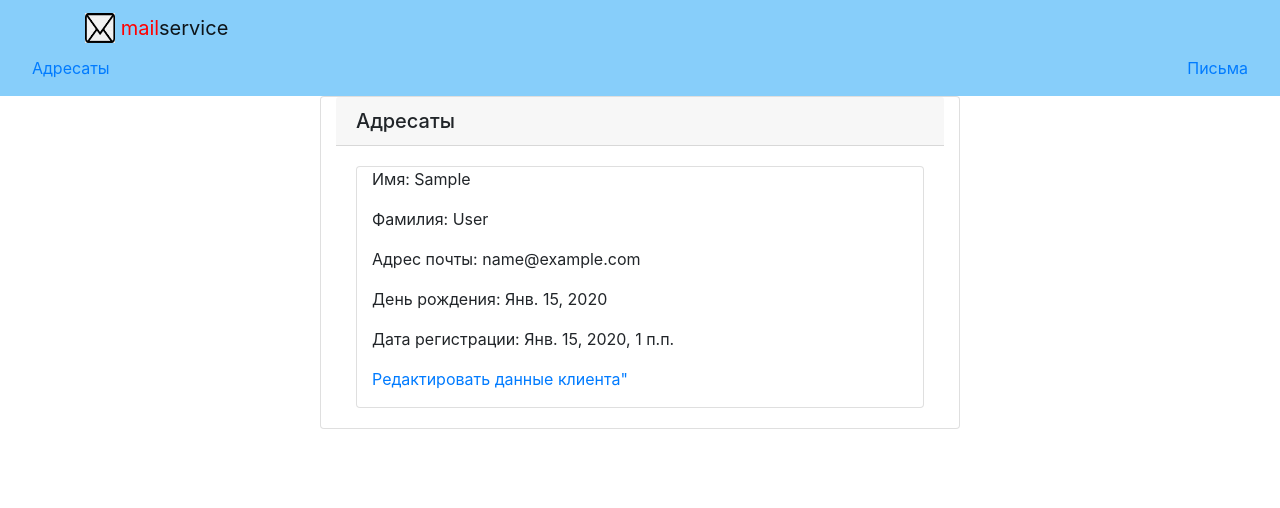
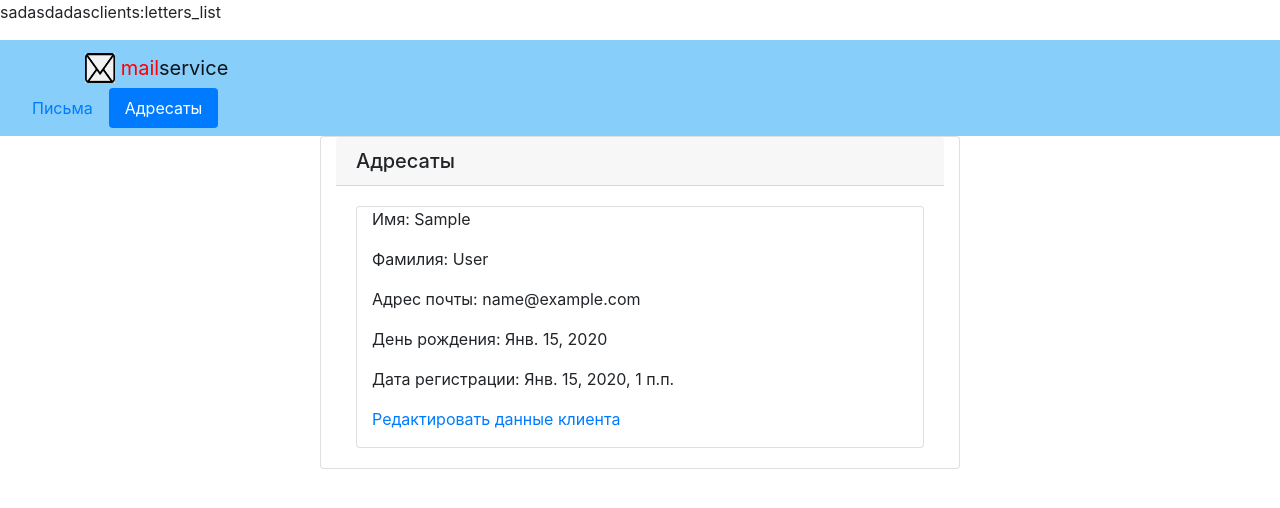
Before and after one commit to creamsandwch/mail_service, a Django app: page /letters/ in a window 1280 px wide. Shown: the top 508 px of the page. Run offline with Django 3.2, Linux system fonts and the light colour scheme; tables that the repository leaves empty hold one stand-in row (values such as "Sample post"); some libraries are stand-ins or nearby versions.

Commit message:
editing + listing + nav panel

```diff
--- a/mail_service/clients/admin.py
+++ b/mail_service/clients/admin.py
@@ -23,7 +23,7 @@ class ClientAdmin(admin.ModelAdmin):
 
     def letters(self, obj):
         '''Отправленные письма.'''
-        return obj.letters.all()
+        return obj.letters.all().values('text')
 
     def full_name(self, obj):
         return obj.first_name + ' ' + obj.last_name
@@ -34,8 +34,10 @@ class EmailLetterAdmin(admin.ModelAdmin):
     readonly_fields = [
         'sent_at',
         'is_opened',
+        'client',
     ]
     list_display = [
+        'id',
         'text',
         'header',
         'client'
--- a/mail_service/clients/forms.py
+++ b/mail_service/clients/forms.py
@@ -5,7 +5,7 @@ from __future__ import unicode_literals
 from django import forms
 from django.utils import timezone
 
-from clients.models import Client, EmailLetter
+from .models import Client, EmailLetter
 
 
 class EmailForm(forms.ModelForm):
@@ -16,6 +16,7 @@ class EmailForm(forms.ModelForm):
             'text',
             'footer',
         ]
+
 
 class ClientForm(forms.ModelForm):
     class Meta:
@@ -42,5 +43,5 @@ class SendLetterForm(forms.Form):
     send_datetime = forms.DateTimeField(
         label='Выберите дату и время отправки по Мск',
         required=False,
-        initial=format(timezone.now(),'%Y-%m-%d %H:%M'),
+        initial=format(timezone.now(), '%Y-%m-%d %H:%M'),
     )
--- a/mail_service/clients/urls.py
+++ b/mail_service/clients/urls.py
@@ -7,8 +7,10 @@ app_name = 'clients'
 
 urlpatterns = [
     url(r'^index/', manage_mail_service_view, name='manage_mail_service'),
-    url(r'^clients/', LetterListView.as_view(), name='clients_list'),
-    url(r'^letters/', ClientListView.as_view(), name='letters_list'),
-    url(r'^clients/<int:pk>/', ClientUpdateView.as_view(), name='clients_update'),
-    url(r'^letters/<int:pk>/', EmailUpdateView.as_view(), name='letters_update'),
+    url(r'^clients/$', LetterListView.as_view(), name='clients_list'),
+    url(r'^letters/$', ClientListView.as_view(), name='letters_list'),
+    url(r'^clients/(?P<pk>\d+)/$', ClientUpdateView.as_view(), name='clients_update'),
+    url(
+        r'^letters/(?P<pk>\d+)/$', EmailUpdateView.as_view(), name='letters_update'
+    ),
 ]
--- a/mail_service/clients/views.py
+++ b/mail_service/clients/views.py
@@ -9,6 +9,7 @@ from django.utils import timezone
 from django.shortcuts import get_object_or_404
 from django.views.generic.list import ListView
 from django.views.generic.edit import UpdateView
+from django.urls import reverse_lazy
 
 from clients.forms import SendLetterForm, EmailForm, ClientForm
 from clients.tasks import celery_send_mail
@@ -125,19 +126,14 @@ class LetterListView(ListView):
 class ClientUpdateView(UpdateView):
     template_name = "edit.html"
     model = Client
-    fields = [
-        'first_name',
-        'last_name',
-        'email',
-        'birthday',
-    ]
+    form_class = ClientForm
+    context_object_name = 'client_edit'
+    success_url = reverse_lazy('clients:clients_list')
 
 
 class EmailUpdateView(UpdateView):
     template_name = "edit.html"
     model = EmailLetter
-    fields = [
-        'header',
-        'text',
-        'footer',
-    ]
+    form_class = EmailForm
+    context_object_name = 'letter_edit'
+    success_url = reverse_lazy('clients:letters_list')
--- a/mail_service/templates/header.html
+++ b/mail_service/templates/header.html
@@ -1,6 +1,9 @@
 {% block header %}
 {% load static %}
 <header>
+  <div>
+    <p>sadasdadas{{ request.resolver_match.view_name }}</p>
+  </div>
     <nav class="navbar navbar-light" style="background-color: lightskyblue">
       <div class="container">
         <a class="navbar-brand" href="{% url 'clients:manage_mail_service' %}">
@@ -8,10 +11,16 @@
           <span style="color:red">mail</span>service
         </a>
       </div>
-        <a class="navbar" href="{% url 'clients:clients_list' %}">Адресаты</a>
-      </div>
-        <a class="navbar" href="{% url 'clients:letters_list' %}">Письма</a>
-      </div>
+      <ul class="nav nav-pills">
+        <li class="nav-item">
+          <a class="nav-link {% if request.resolver_match.view_name == 'clients:clients_list' %}active{% endif %}" href="{% url 'clients:clients_list' %}">Письма</a>
+        </li>
+        <li class="nav-item">
+          <a class="nav-link {% if request.resolver_match.view_name == 'clients:letters_list' %}active{% endif %}" href="{% url 'clients:letters_list' %}">Адресаты</a>
+        </li>
+      </ul>
+
+
     </nav>
   </header>
 {% endblock %}
--- a/mail_service/templates/list.html
+++ b/mail_service/templates/list.html
@@ -16,7 +16,7 @@
             <p>День рождения: {{ elem.birthday }}</p>
             <p>Дата регистрации: {{ elem.date_joined}}</p>
             {% if elem.id %}
-            <p><a href="{% url 'clients:clients_update' pk=elem.id %}">Редактировать данные клиента"</a></p>
+            <p><a href="{% url 'clients:clients_update' pk=elem.id %}">Редактировать данные клиента</a></p>
             {% endif %}
 
         </div>
@@ -31,7 +31,7 @@
         <p>Подпись: {{ elem.footer }}</p>
         <p>Отправлено: {{ elem.sent_at }}</p>
         {% if elem.id %}
-        <p><a href="{% url 'clients:letters_update' pk=elem.id %}">Редактировать письмо"<a/></p>
+        <p><a href="{% url 'clients:letters_update' pk=elem.id %}">Редактировать письмо<a/></p>
         {% endif %}
     </div>
 {% endfor %}
```
Also changed, not shown: mail_service/templates/edit.html (+10 -13 lines).
